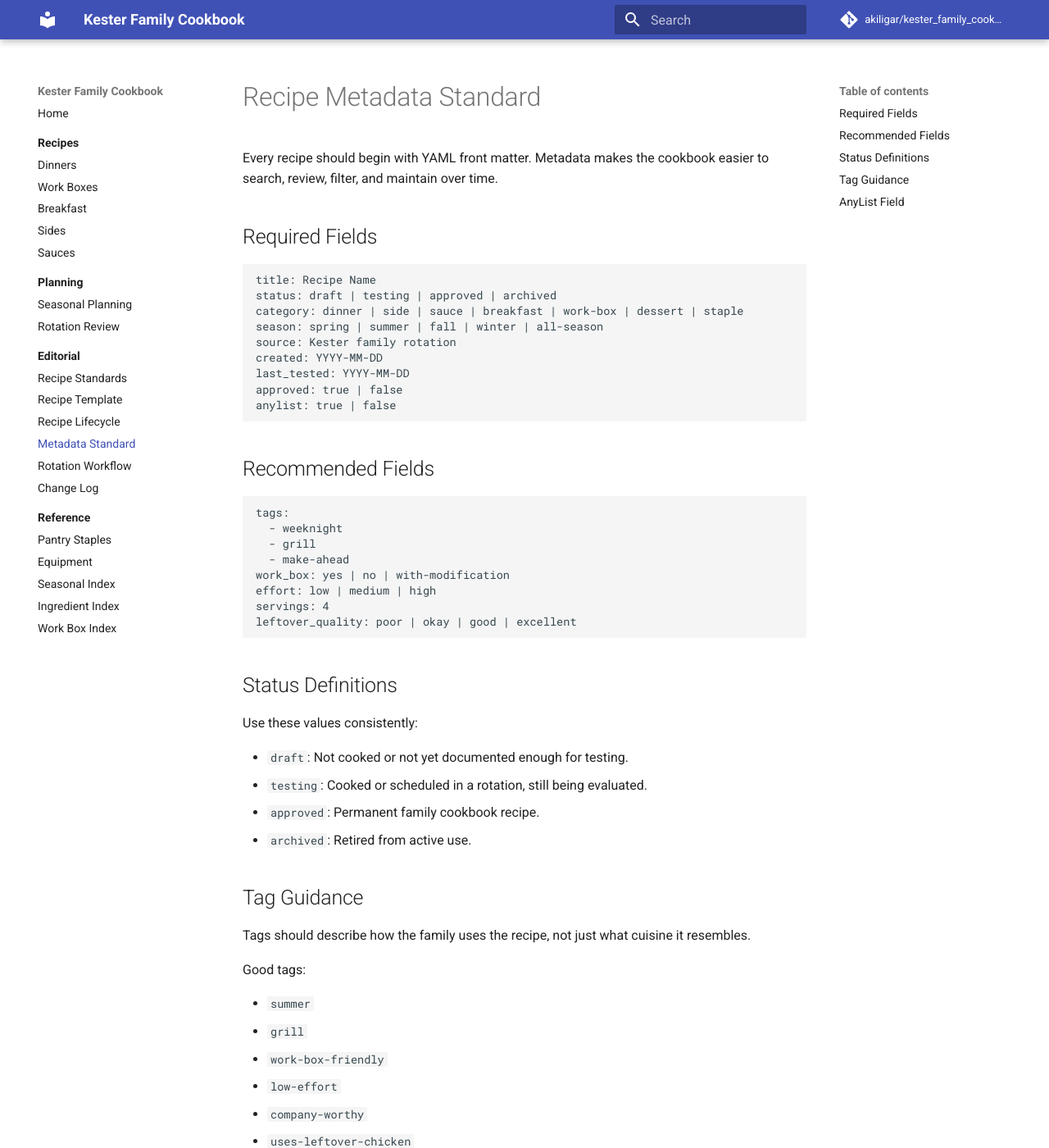
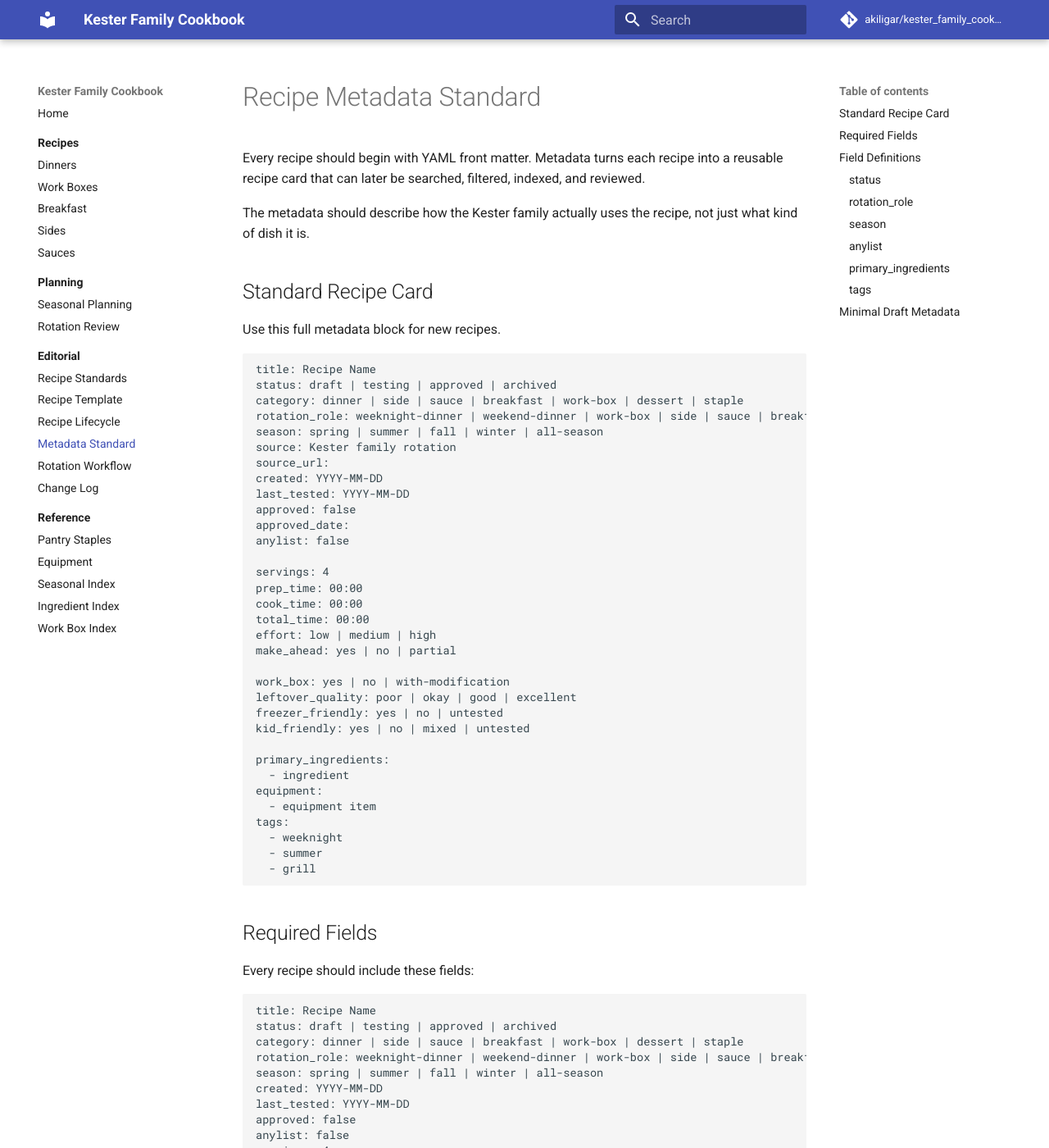
Before and after one commit to akiligar/kester_family_cookbook, an MkDocs documentation site: the page built from docs/editorial/metadata-standard.md, in a window 1280 px wide and 1400 px high. Shown: the whole window at 82% size. Built offline with MkDocs 1.6.1 and Material for MkDocs 9.7.7, drawn with Linux system fonts in a browser that asks for light colours; comment, search, counter and statistics services are not loaded; some of the changed text lies outside the part shown.

Commit message:
Expand standardized recipe metadata

````diff
--- a/docs/editorial/metadata-standard.md
+++ b/docs/editorial/metadata-standard.md
@@ -1,44 +1,130 @@
 # Recipe Metadata Standard
 
-Every recipe should begin with YAML front matter. Metadata makes the cookbook easier to search, review, filter, and maintain over time.
+Every recipe should begin with YAML front matter. Metadata turns each recipe into a reusable recipe card that can later be searched, filtered, indexed, and reviewed.
 
-## Required Fields
+The metadata should describe how the Kester family actually uses the recipe, not just what kind of dish it is.
+
+## Standard Recipe Card
+
+Use this full metadata block for new recipes.
 
 ```yaml
 title: Recipe Name
 status: draft | testing | approved | archived
 category: dinner | side | sauce | breakfast | work-box | dessert | staple
+rotation_role: weeknight-dinner | weekend-dinner | work-box | side | sauce | breakfast | company | holiday | staple
 season: spring | summer | fall | winter | all-season
 source: Kester family rotation
+source_url:
 created: YYYY-MM-DD
 last_tested: YYYY-MM-DD
-approved: true | false
-anylist: true | false
+approved: false
+approved_date:
+anylist: false
+
+servings: 4
+prep_time: 00:00
+cook_time: 00:00
+total_time: 00:00
+effort: low | medium | high
+make_ahead: yes | no | partial
+
+work_box: yes | no | with-modification
+leftover_quality: poor | okay | good | excellent
+freezer_friendly: yes | no | untested
+kid_friendly: yes | no | mixed | untested
+
+primary_ingredients:
+  - ingredient
+equipment:
+  - equipment item
+tags:
+  - weeknight
+  - summer
+  - grill
 ```
 
-## Recommended Fields
+## Required Fields
+
+Every recipe should include these fields:
 
 ```yaml
+title: Recipe Name
+status: draft | testing | approved | archived
+category: dinner | side | sauce | breakfast | work-box | dessert | staple
+rotation_role: weeknight-dinner | weekend-dinner | work-box | side | sauce | breakfast | company | holiday | staple
+season: spring | summer | fall | winter | all-season
+created: YYYY-MM-DD
+last_tested: YYYY-MM-DD
+approved: false
+anylist: false
+servings: 4
+prep_time: 00:00
+cook_time: 00:00
+total_time: 00:00
+effort: low | medium | high
+work_box: yes | no | with-modification
+leftover_quality: poor | okay | good | excellent
 tags:
-  - weeknight
-  - grill
-  - make-ahead
-work_box: yes | no | with-modification
-effort: low | medium | high
-servings: 4
-leftover_quality: poor | okay | good | excellent
+  - tag
 ```
 
-## Status Definitions
+## Field Definitions
 
-Use these values consistently:
+### `status`
+
+Use one of these values:
 
 - `draft`: Not cooked or not yet documented enough for testing.
 - `testing`: Cooked or scheduled in a rotation, still being evaluated.
 - `approved`: Permanent family cookbook recipe.
 - `archived`: Retired from active use.
 
-## Tag Guidance
+### `rotation_role`
+
+Use this to describe the job the recipe performs in the family rotation.
+
+Examples:
+
+- `weeknight-dinner`
+- `weekend-dinner`
+- `work-box`
+- `side`
+- `sauce`
+- `breakfast`
+- `company`
+- `holiday`
+- `staple`
+
+### `season`
+
+Use the season when the family actually wants to cook the recipe.
+
+A tomato-heavy pasta may technically be possible all year, but if it only makes sense with summer tomatoes, mark it `summer`.
+
+### `anylist`
+
+Use `anylist: true` only when the recipe is clean enough to import from the published site. Draft notes, testing clutter, and ambiguous ingredients should be cleaned up first.
+
+### `primary_ingredients`
+
+Use this for planning and waste reduction. Do not list every pantry item. Focus on ingredients that drive shopping decisions.
+
+Good examples:
+
+- flank steak
+- chicken thighs
+- asparagus
+- corn
+- cilantro
+
+Poor examples:
+
+- salt
+- pepper
+- olive oil, unless it is unusually central to the recipe
+
+### `tags`
 
 Tags should describe how the family uses the recipe, not just what cuisine it resembles.
 
@@ -50,6 +136,8 @@ Good tags:
 - `low-effort`
 - `company-worthy`
 - `uses-leftover-chicken`
+- `graveyard-shift`
+- `kid-friendly`
 
 Avoid vague tags:
 
@@ -57,6 +145,25 @@ Avoid vague tags:
 - `easy` without context
 - `favorite` unless it is truly a family favorite
 
-## AnyList Field
+## Minimal Draft Metadata
 
-Use `anylist: true` only when the recipe is clean enough to import from the published site. Draft notes, testing clutter, and ambiguous ingredients should be cleaned up first.
+For rough drafts, this smaller block is acceptable:
+
+```yaml
+title: Recipe Name
+status: draft
+category: dinner
+rotation_role: weeknight-dinner
+season: all-season
+created: YYYY-MM-DD
+approved: false
+anylist: false
+servings: 4
+effort: medium
+work_box: untested
+leftover_quality: untested
+tags:
+  - testing
+```
+
+Before a recipe becomes approved, it should be upgraded to the full standard recipe card.
````
